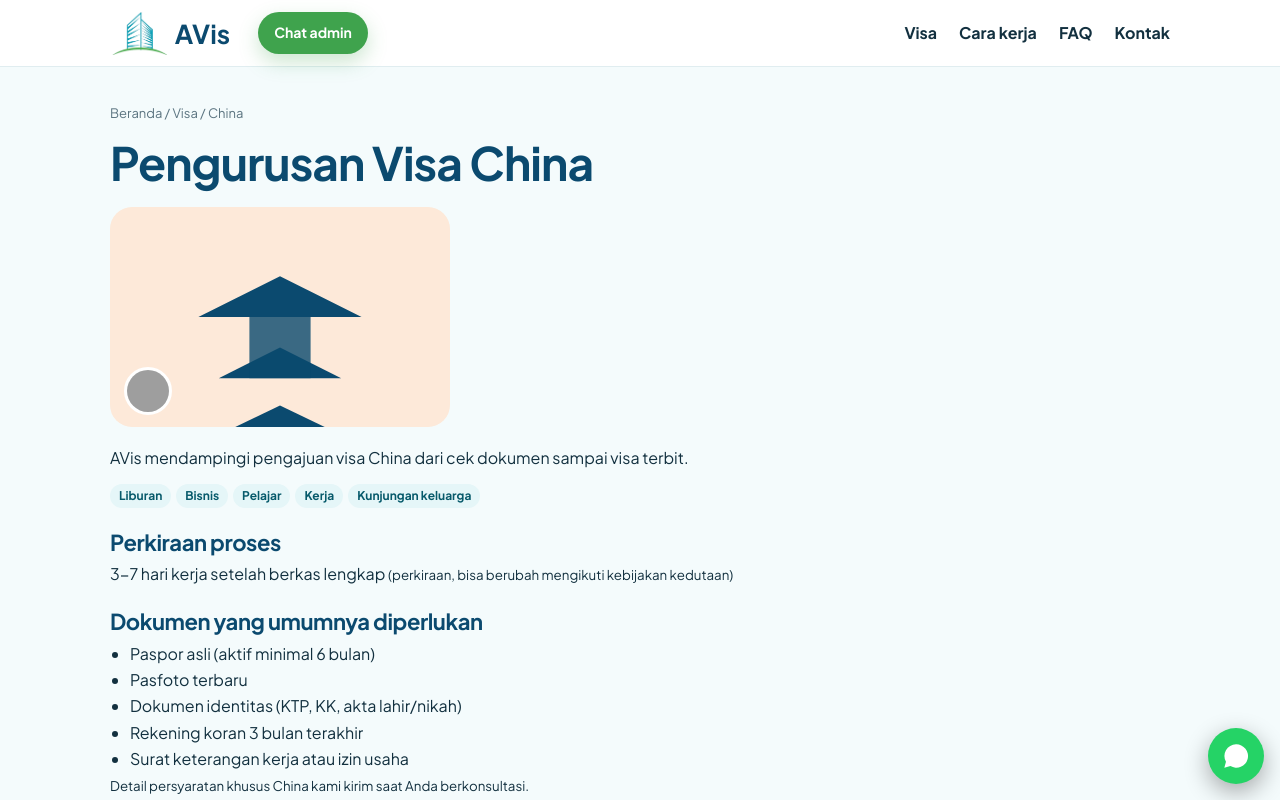
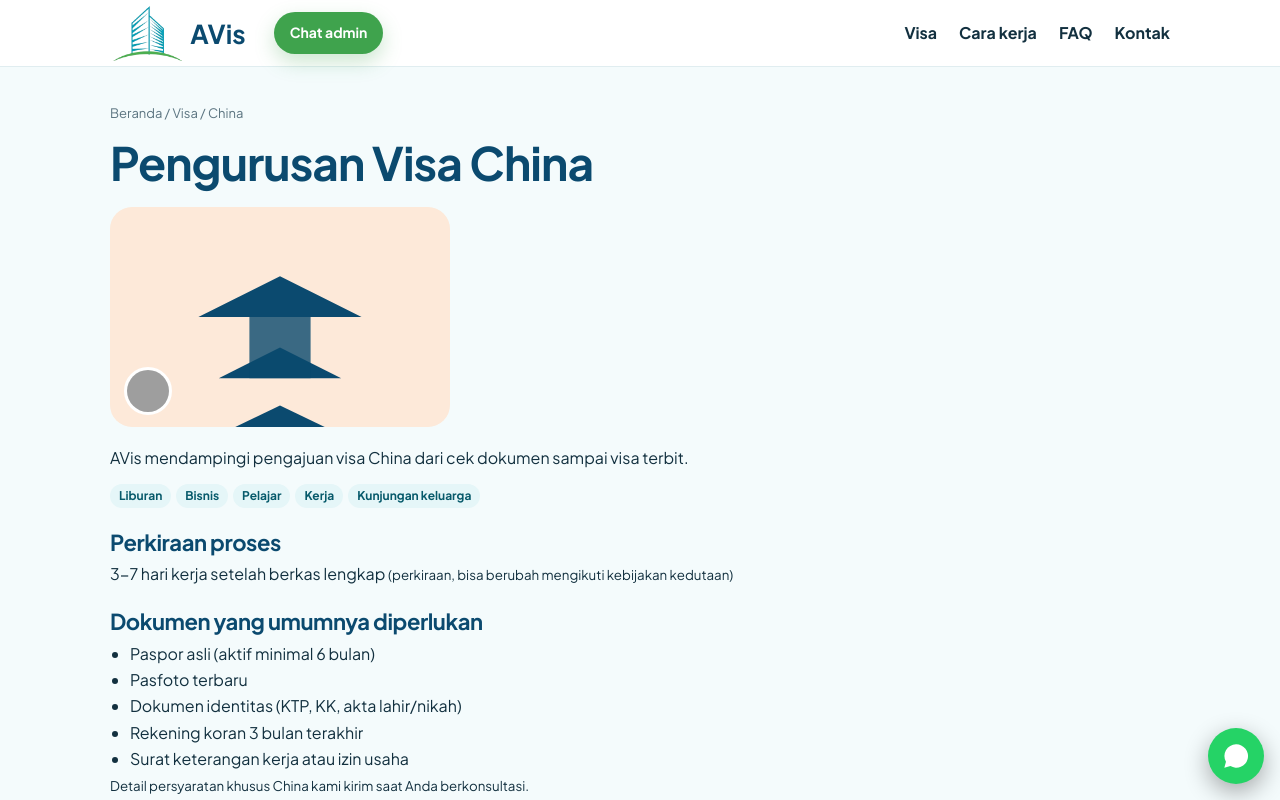
Before and after one commit to b8865lx-prog/avis-visa, a plain HTML site: page visa/china/index.html in a window 1280 px wide. Shown: the top 800 px of the page. Drawn offline with Linux system fonts and the light colour scheme; grey boxes are pictures that could not be loaded.

Commit message:
Add files via upload

```diff
--- a/assets/style.css
+++ b/assets/style.css
@@ -71,3 +71,6 @@ h1,h2,h3{font-weight:800;letter-spacing:-.02em;line-height:1.15}.brand,.stats b,
 .fnote{text-align:center;color:var(--mut);font-size:14px;margin-top:14px}
 @media(min-width:800px){.pr{grid-template-columns:1fr 1.25fr;gap:18px;padding:22px 0}}
 @media(prefers-reduced-motion:reduce){.pr .stmp{opacity:.92;animation:none!important}}
+
+.brand img{height:52px;width:auto;transition:height .3s}header.s .brand img{height:42px}footer .brand img{height:56px}
+@media(min-width:800px){.brand img{height:56px}header.s .brand img{height:44px}}
```
